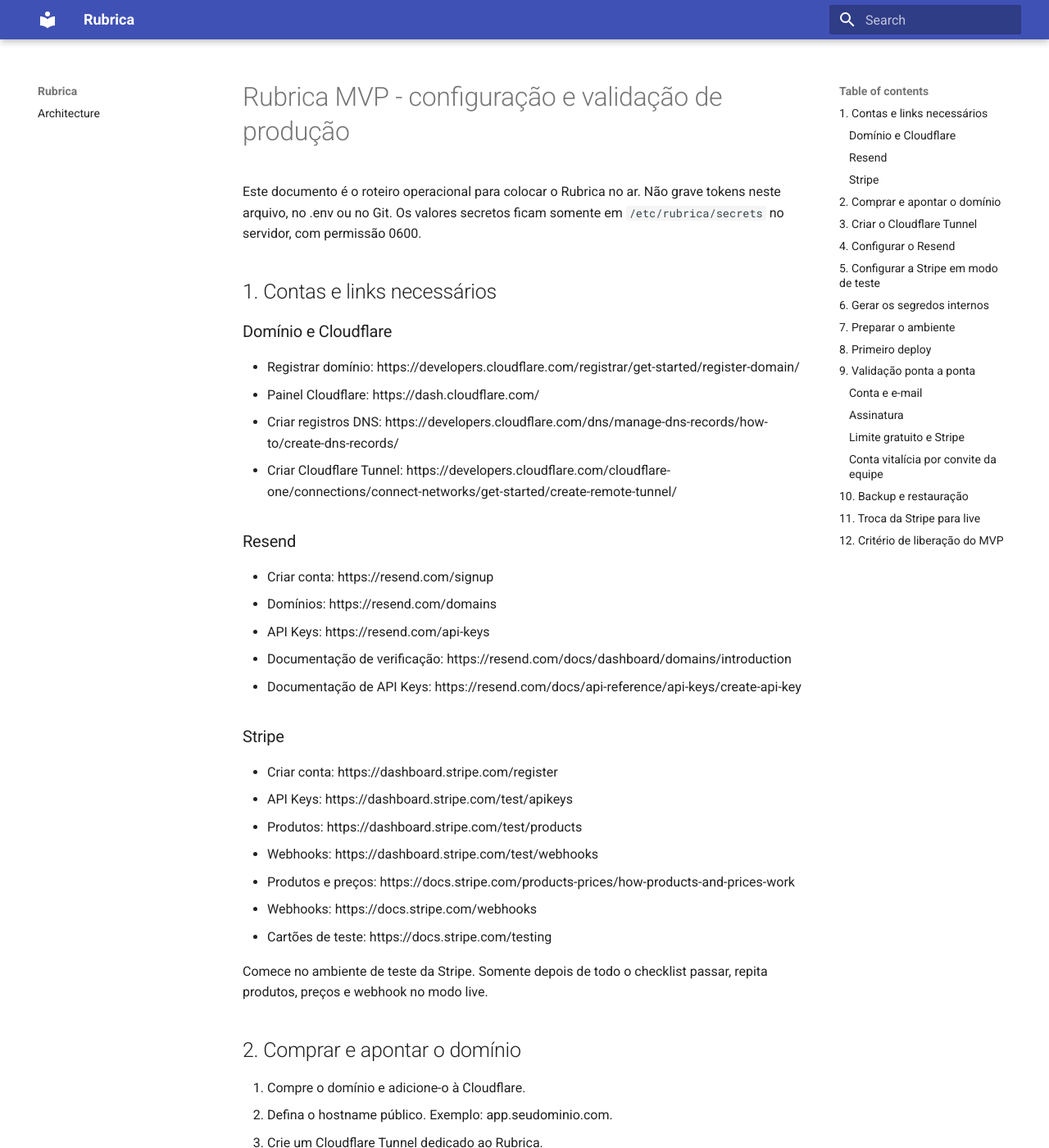
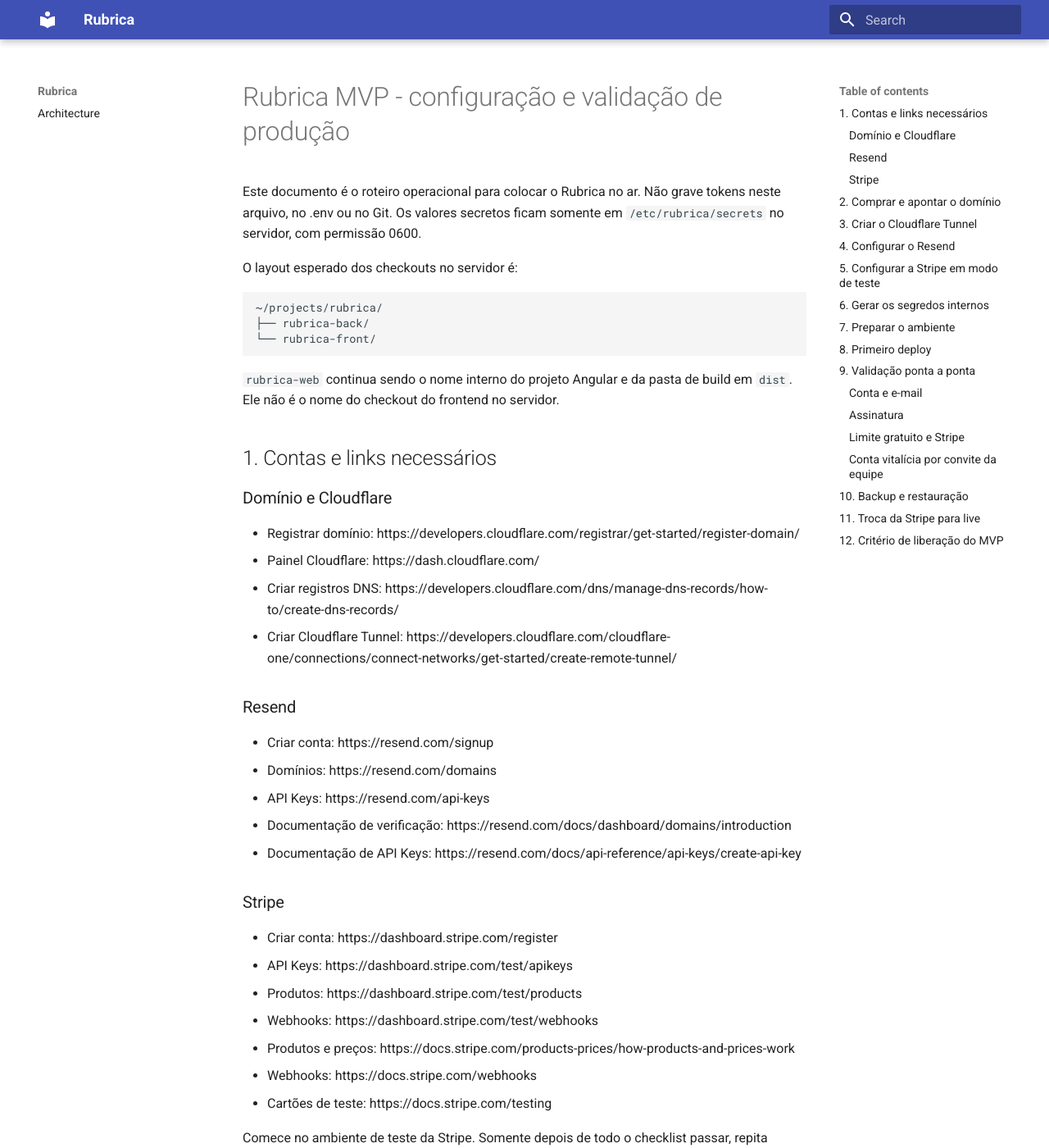
Before and after one commit to MatheusPaivaBrito/rubrica-back, an MkDocs documentation site: the page built from docs/PRODUCTION_MVP_SETUP.md, in a window 1280 px wide and 1400 px high. Shown: the whole window at 82% size. Built offline with MkDocs 1.6.1 and Material for MkDocs 9.7.7, drawn with Linux system fonts in a browser that asks for light colours; some of the changed text lies outside the part shown.

Commit message:
fix: standardize production checkout paths

```diff
--- a/docs/PRODUCTION_MVP_SETUP.md
+++ b/docs/PRODUCTION_MVP_SETUP.md
@@ -3,6 +3,15 @@
 Este documento é o roteiro operacional para colocar o Rubrica no ar. Não grave
 tokens neste arquivo, no .env ou no Git. Os valores secretos ficam somente em
 `/etc/rubrica/secrets` no servidor, com permissão 0600.
+
+O layout esperado dos checkouts no servidor é:
+
+    ~/projects/rubrica/
+    ├── rubrica-back/
+    └── rubrica-front/
+
+`rubrica-web` continua sendo o nome interno do projeto Angular e da pasta de
+build em `dist`. Ele não é o nome do checkout do frontend no servidor.
 
 ## 1. Contas e links necessários
 
@@ -63,7 +72,7 @@
 https e sem barra:
 
     RUBRICA_DOMAIN=app.seudominio.com
-    RUBRICA_WEB_CONTEXT=../rubrica-web
+    RUBRICA_WEB_CONTEXT=../../rubrica-front
 
 ## 3. Criar o Cloudflare Tunnel
 
```
Also changed, not shown: 3 other files.
